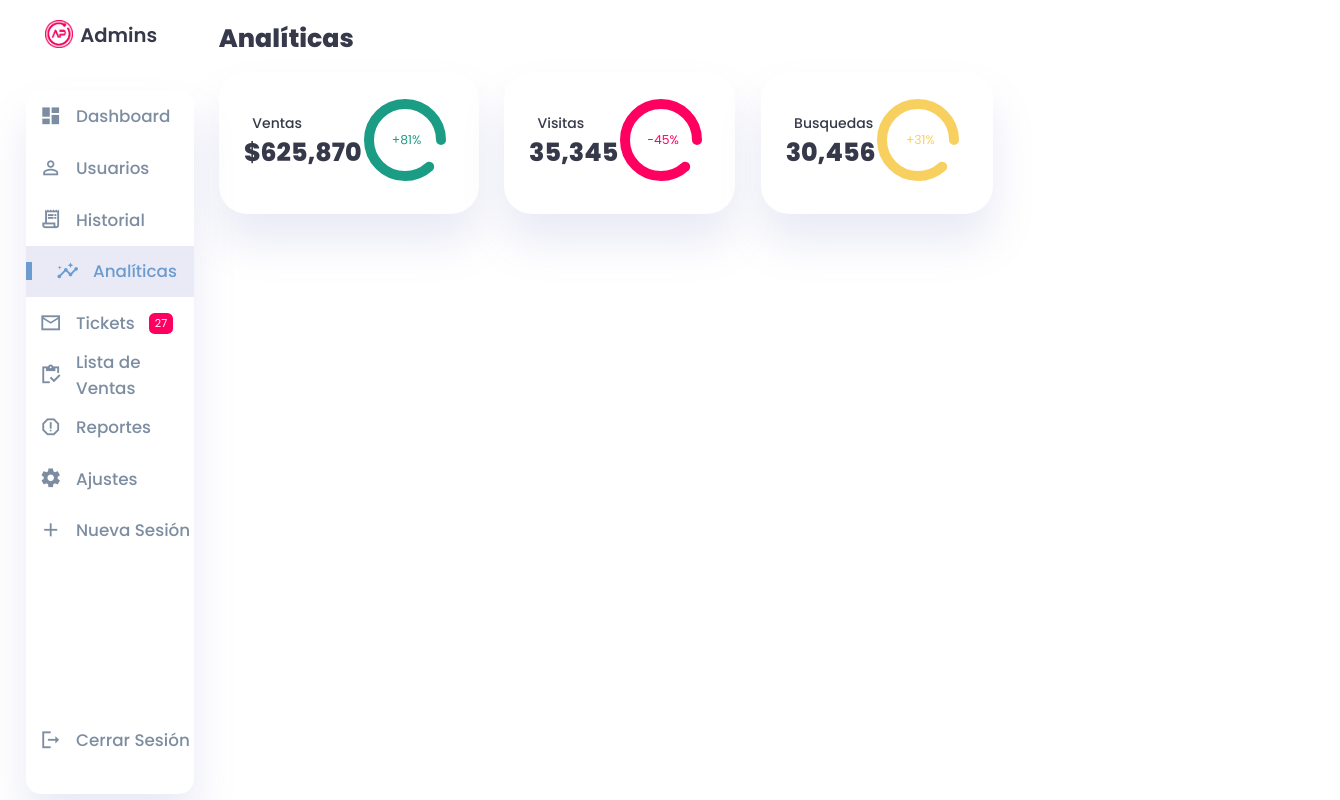
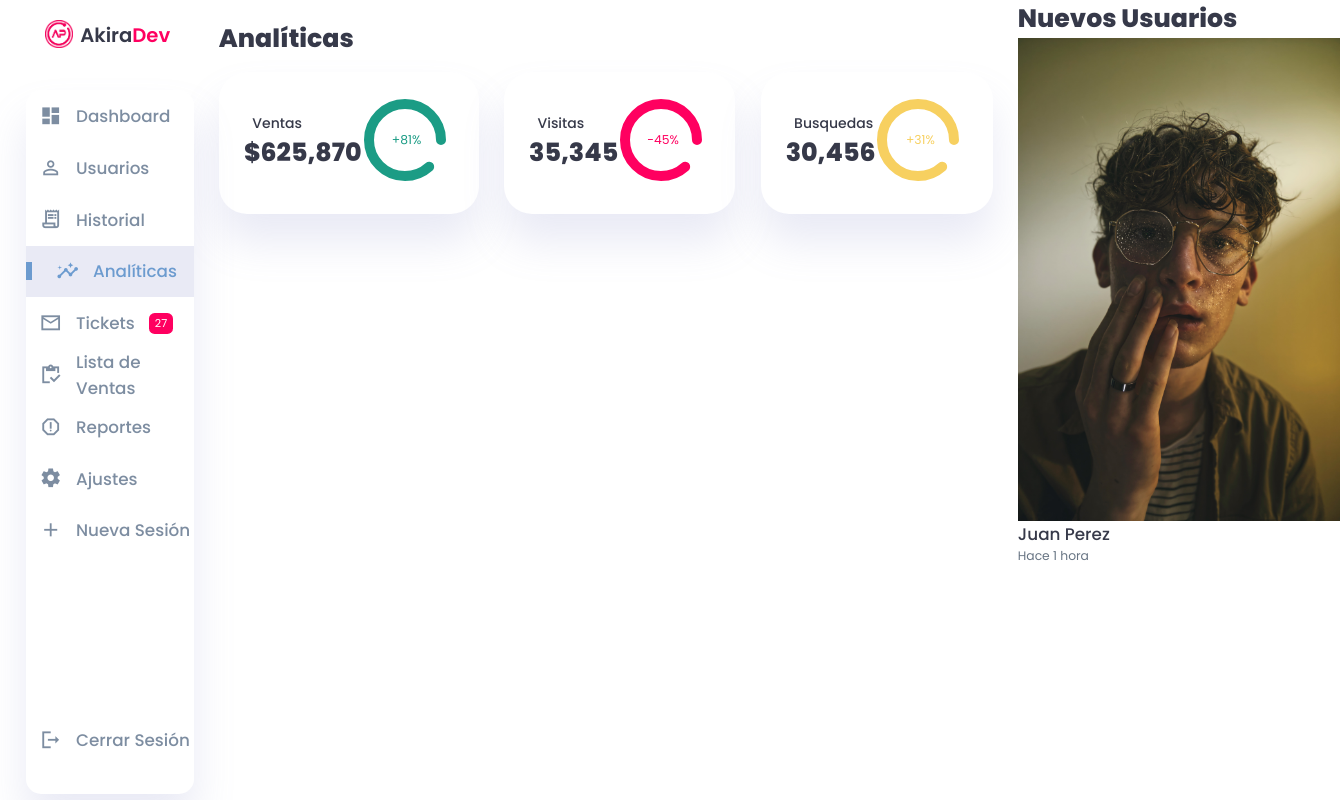
Before and after one commit to AkiraYumoto/Admin-Dashboard, a plain HTML site: page index.html in a window 1280 px wide. Shown: the whole page, 1340 px wide, since content can reach past the window. Drawn offline with Linux system fonts and the light colour scheme; a script that the page names is missing.

Commit message:
Agregada la sección de nuevos usuarios

```diff
--- a/index.html
+++ b/index.html
@@ -17,7 +17,7 @@
             <div class="toggle">
                 <div class="logo">
                     <img src="images/logo.png" alt="logo">
-                    <h2>Admins<span class="danger"></span></span></h2>
+                    <h2>Akira<span class="danger">Dev</span></span></h2>
                     <div class="close" id="close-btn">
                         <span class="material-icons-sharp">
                             close
@@ -144,6 +144,26 @@
                         </div>
                     </div>
                 </div>
+            </div>
+        </main>
+        <!-- End of Analyses section-->
+
+        <div class="new-users">
+            <h1>Nuevos Usuarios</h1>
+            <div class="new-users-list">
+                <div class="new-user">
+                    <div class="user-info">
+                        <div class="user-img">
+                            <img src="images/profile-2.jpg" alt="user">
+                        </div>
+                        <div class="user-name">
+                            <h3>Juan Perez</h3>
+                            <p>Hace 1 hora</p>
+                        </div>
+                    </div>
+
+                </div>
+        </div>
     </div>
 
     <script src="orders.js"></script>
```
Also changed, not shown: 2 other files.
